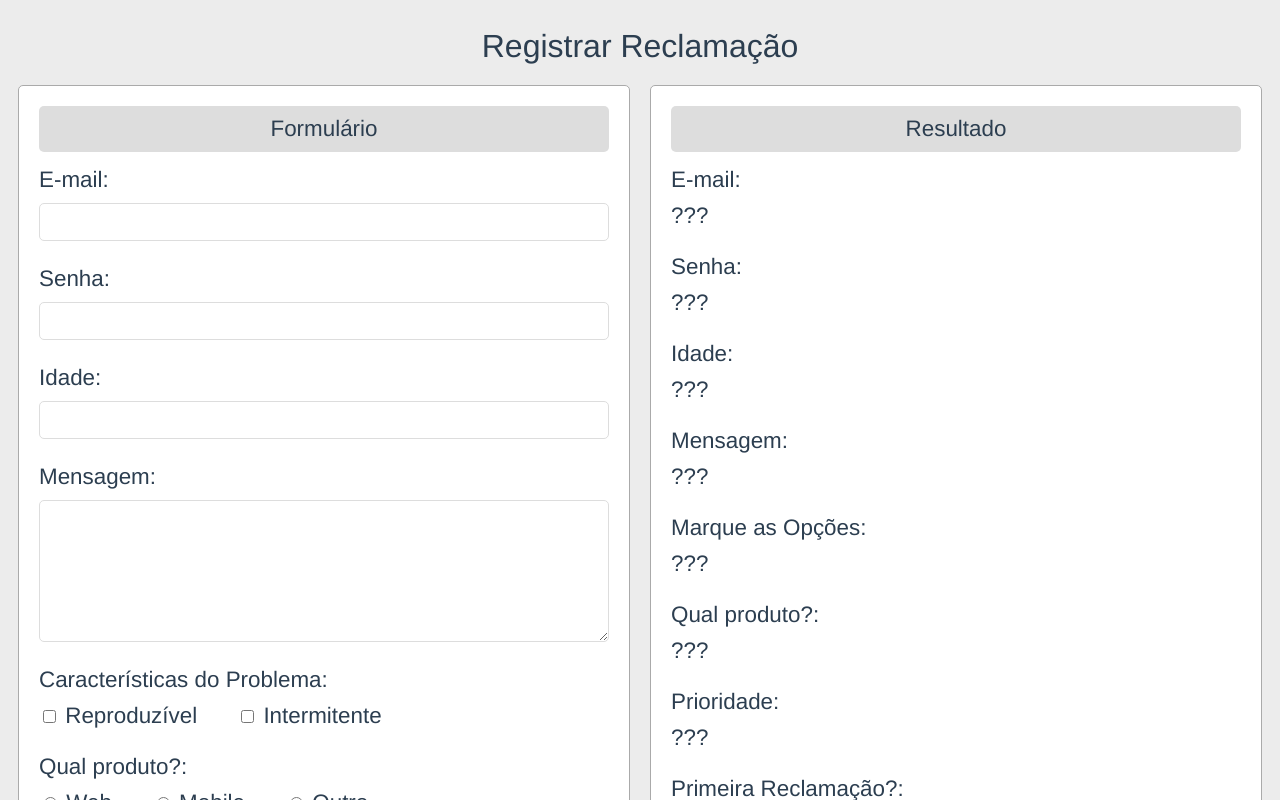
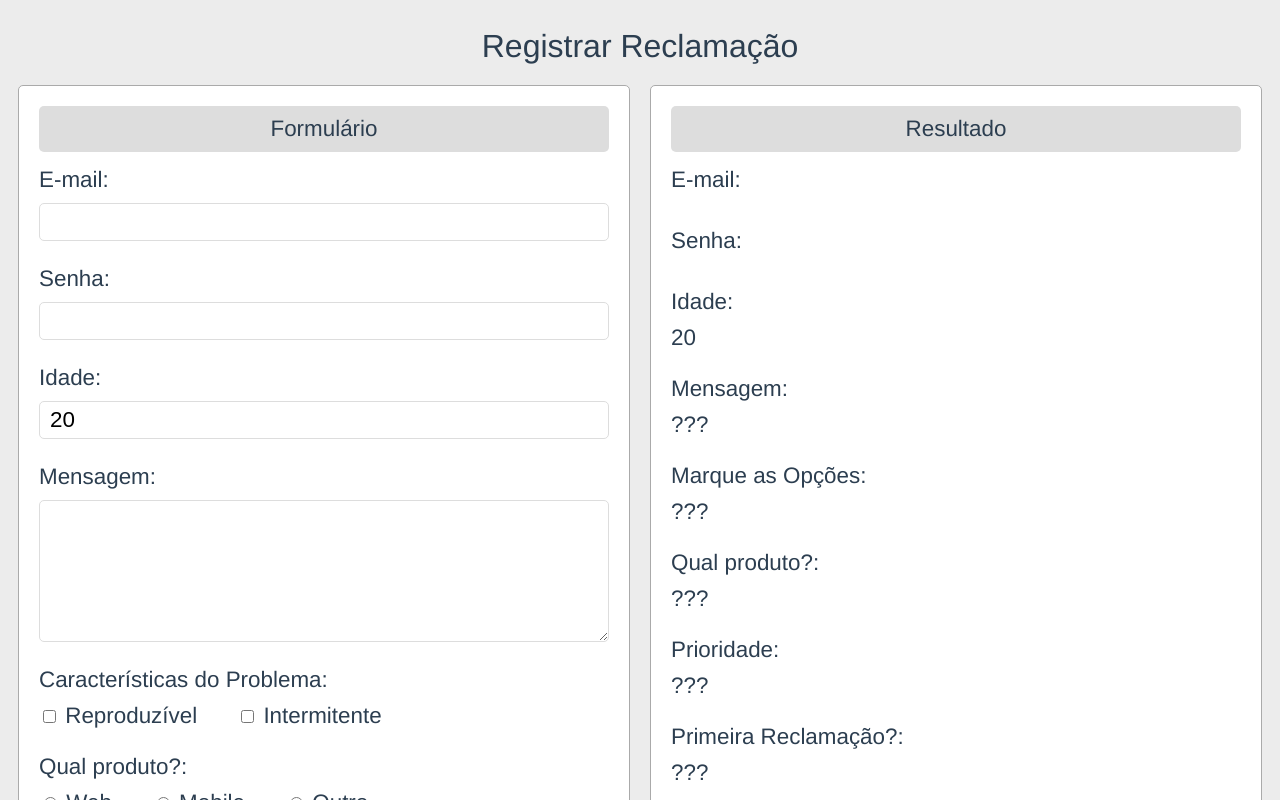
Before and after one commit to lmbaldi/curso-vue, a Vue app in the folder formulario/formulario-exercicios/: page / in a window 1280 px wide. Shown: the top 800 px of the page. Built offline with nearby package versions, Linux system fonts and the light colour scheme.

Commit message:
grouping data and pre-population inputs

```diff
--- /dev/null
+++ b/formulario/formulario-exercicios/jsconfig.json
@@ -0,0 +1,5 @@
+{
+    "include": [
+        "./src/**/*"
+    ]
+}
--- a/formulario/formulario-exercicios/src/App.vue
+++ b/formulario/formulario-exercicios/src/App.vue
@@ -5,13 +5,13 @@
 			<form class="painel">
 				<div class="cabecalho">Formulário</div>
 				<Rotulo nome="E-mail">
-					<input type="text">
+					<input type="text" v-model="usuario.email">
 				</Rotulo>
 				<Rotulo nome="Senha">
-					<input type="password">
+					<input type="password" v-model="usuario.senha">
 				</Rotulo>
 				<Rotulo nome="Idade">
-					<input type="number">
+					<input type="number" v-model="usuario.idade">
 				</Rotulo>
 				<Rotulo nome="Mensagem">
 					<textarea name="" cols="30" rows="5"></textarea>
@@ -39,13 +39,13 @@
 			<div class="painel">
 				<div class="cabecalho">Resultado</div>
 				<Rotulo nome="E-mail">
-					<span>???</span>
+					<span>{{ usuario.email }}</span>
 				</Rotulo>
 				<Rotulo nome="Senha">
-					<span>???</span>
+					<span>{{ usuario.senha }}</span>
 				</Rotulo>
 				<Rotulo nome="Idade">
-					<span>???</span>
+					<span>{{ usuario.idade }}</span>
 				</Rotulo>
 				<Rotulo nome="Mensagem">
 					<span>???</span>
@@ -73,7 +73,16 @@
 
 export default {
 	name: 'app',
-	components: { Rotulo, Escolha }
+	components: { Rotulo, Escolha },
+	data(){
+		return {
+			usuario: {
+				email: '',
+				senha: '',
+				idade: 20,
+			},
+		}
+	}
 }
 </script>
 
```
Also changed, not shown: formulario/formulario-exercicios/tsconfig.json (added, +12 -0 lines), 1 other file (tests, documents, lock files or other folders).
